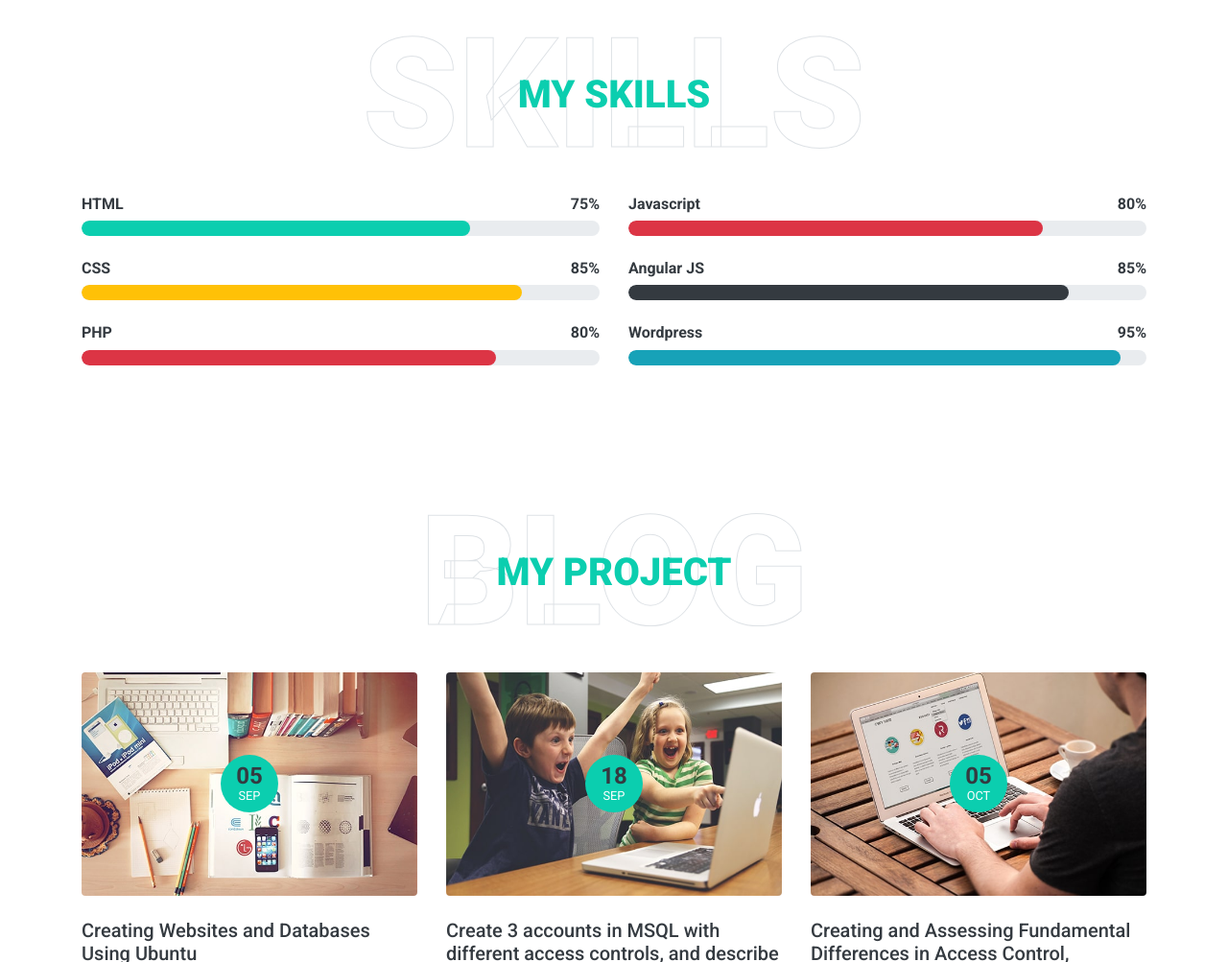
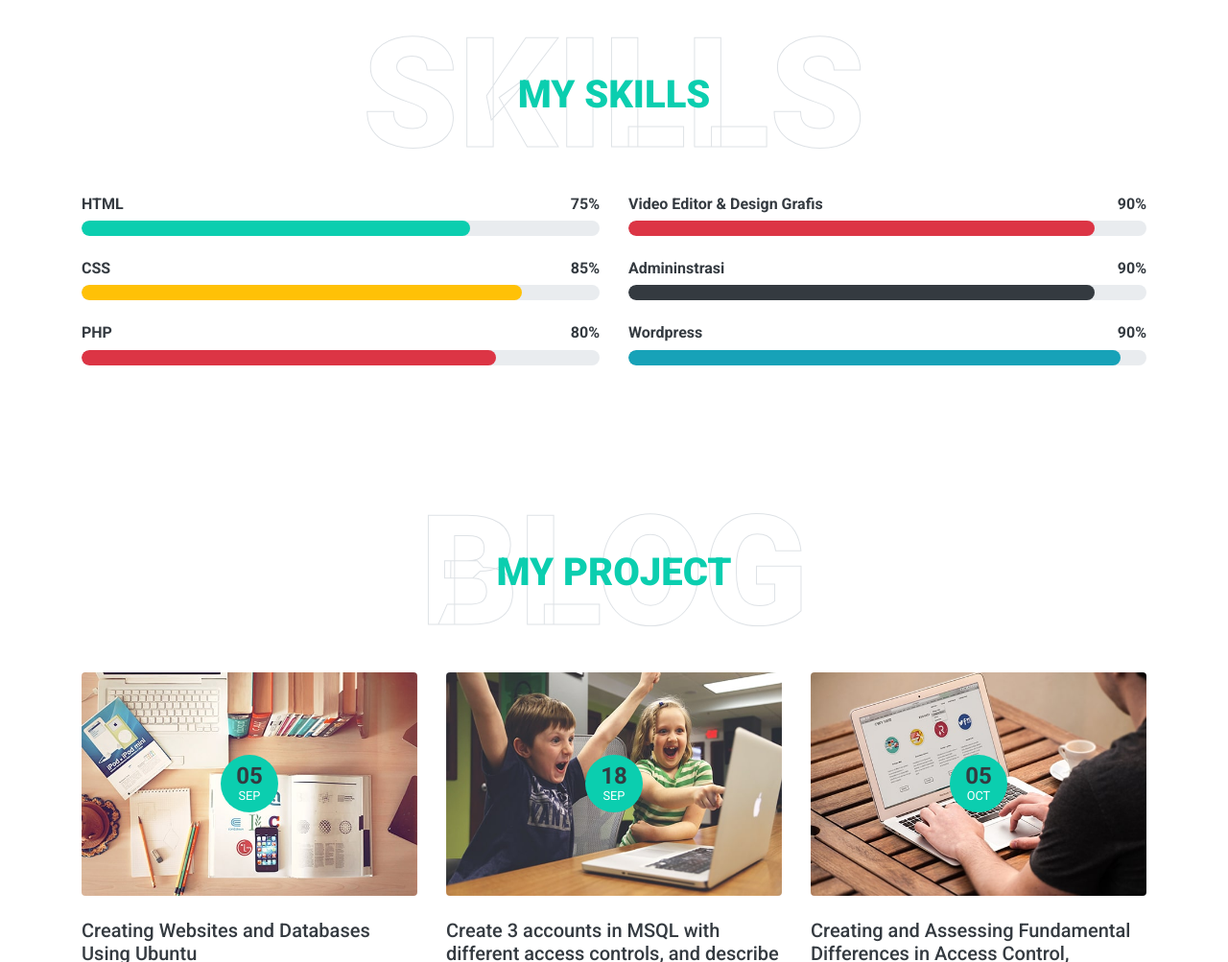
Before and after one commit to dwayyy/dwayy.github.io, a plain HTML site: page index.html in a window 1280 px wide. Shown: the part 2467-3470 px from the top of the page at 96% size. Drawn offline with nearby package versions, Linux system fonts and the light colour scheme.

Commit message:
Update index.html

```diff
--- a/index.html
+++ b/index.html
@@ -226,26 +226,26 @@
                 <div class="col-md-6">
                     <div class="skill mb-4">
                         <div class="d-flex justify-content-between">
-                            <h6 class="font-weight-bold">Javascript</h6>
-                            <h6 class="font-weight-bold">80%</h6>
+                            <h6 class="font-weight-bold">Video Editor & Design Grafis</h6>
+                            <h6 class="font-weight-bold">90%</h6>
                         </div>
                         <div class="progress">
-                            <div class="progress-bar bg-danger" role="progressbar" aria-valuenow="80" aria-valuemin="0" aria-valuemax="100"></div>
+                            <div class="progress-bar bg-danger" role="progressbar" aria-valuenow="90" aria-valuemin="0" aria-valuemax="100"></div>
                         </div>
                     </div>
                     <div class="skill mb-4">
                         <div class="d-flex justify-content-between">
-                            <h6 class="font-weight-bold">Angular JS</h6>
-                            <h6 class="font-weight-bold">85%</h6>
+                            <h6 class="font-weight-bold">Admininstrasi</h6>
+                            <h6 class="font-weight-bold">90%</h6>
                         </div>
                         <div class="progress">
-                            <div class="progress-bar bg-dark" role="progressbar" aria-valuenow="85" aria-valuemin="0" aria-valuemax="100"></div>
+                            <div class="progress-bar bg-dark" role="progressbar" aria-valuenow="90" aria-valuemin="0" aria-valuemax="100"></div>
                         </div>
                     </div>
                     <div class="skill mb-4">
                         <div class="d-flex justify-content-between">
                             <h6 class="font-weight-bold">Wordpress</h6>
-                            <h6 class="font-weight-bold">95%</h6>
+                            <h6 class="font-weight-bold">90%</h6>
                         </div>
                         <div class="progress">
                             <div class="progress-bar bg-info" role="progressbar" aria-valuenow="95" aria-valuemin="0" aria-valuemax="100"></div>
```
